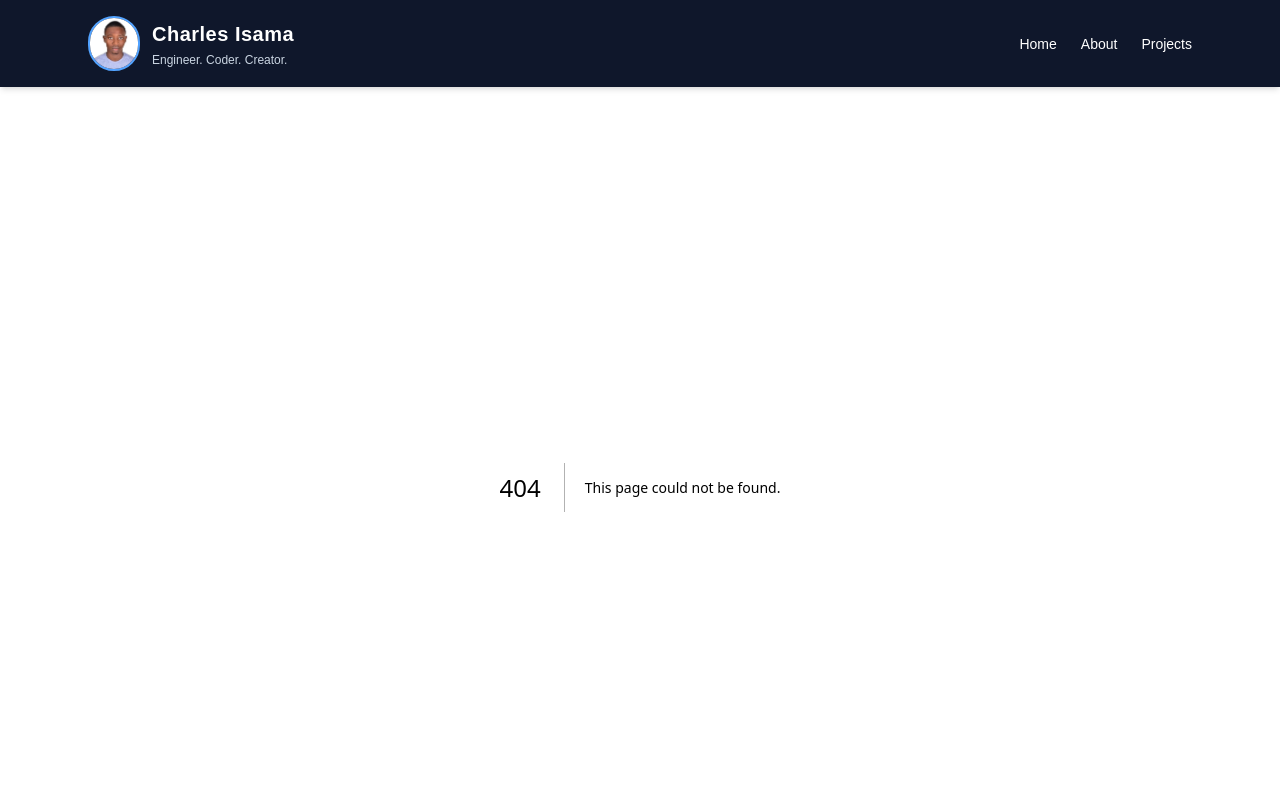
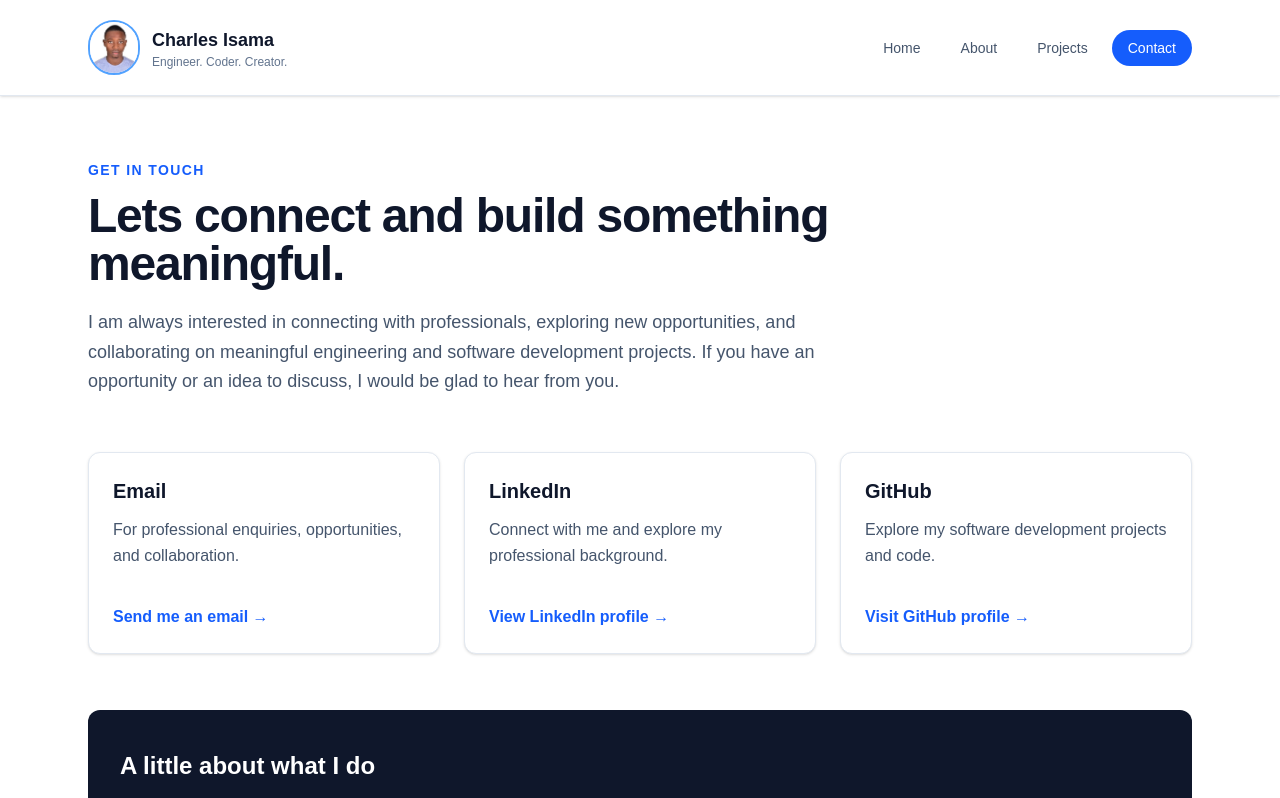
Before and after one commit to charlesisama/wdd430-portfolio, a Next.js app: page /contact in a window 1280 px wide. Before the commit this address had no page. Shown: the top 798 px of the page. Built offline with nearby package versions, Linux system fonts and the light colour scheme.

Commit message:
feat: refactor Header component and add NavLinks; create Contact page with contact methods

```diff
--- /dev/null
+++ b/app/contact/page.tsx
@@ -0,0 +1,88 @@
+import Link from "next/link";
+
+const contactMethods = [
+    {
+        title: "Email",
+        description: "For professional enquiries, opportunities, and collaboration.",
+        value: "Send me an email",
+        href: "mailto:charlesisama@gmail.com",
+    },
+    {
+        title: "LinkedIn",
+        description: "Connect with me and explore my professional background.",
+        value: "View LinkedIn profile",
+        href: "https://www.linkedin.com/in/charles-isama-465b28369",
+    },
+    {
+        title: "GitHub",
+        description: "Explore my software development projects and code.",
+        value: "Visit GitHub profile",
+        href: "https://github.com/charlesisama",
+    },
+];
+
+export default function ContactPage() {
+    return (
+        <main className="mx-auto max-w-6xl px-6 py-16">
+
+            <section className="mb-14 max-w-3xl">
+                <p className="mb-3 text-sm font-semibold uppercase tracking-widest text-blue-600">
+                    Get in touch
+                </p>
+
+                <h1 className="mb-5 text-4xl font-bold tracking-tight text-slate-900 md:text-5xl">
+                  Lets connect and build something meaningful.
+                </h1>
+
+                <p className="text-lg leading-relaxed text-slate-600">
+                    I am always interested in connecting with professionals,
+                    exploring new opportunities, and collaborating on meaningful
+                    engineering and software development projects.
+                    If you have an opportunity or an idea to discuss, I would be glad
+                    to hear from you.
+                </p>
+            </section>
+
+            <section className="grid gap-6 md:grid-cols-3">
+                {contactMethods.map((method) => (
+                    <article
+                        key={method.title}
+                        className="rounded-xl border border-slate-200 bg-white p-6 shadow-sm transition-shadow hover:shadow-md"
+                    >
+                        <h2 className="mb-3 text-xl font-bold text-slate-900">
+                            {method.title}
+                        </h2>
+
+                        <p className="mb-6 min-h-16 leading-relaxed text-slate-600">
+                            {method.description}
+                        </p>
+
+                        <Link
+                            href={method.href}
+                            target={method.href.startsWith("http") ? "_blank" : undefined}
+                            rel={method.href.startsWith("http") ? "noopener noreferrer" : undefined}
+                            className="font-semibold text-blue-600 hover:text-blue-800 hover:underline"
+                        >
+                            {method.value} →
+                        </Link>
+                    </article>
+                ))}
+            </section>
+
+            <section className="mt-14 rounded-xl bg-slate-900 px-8 py-10 text-white">
+                <h2 className="mb-3 text-2xl font-bold">
+                    A little about what I do
+                </h2>
+
+                <p className="max-w-3xl leading-relaxed text-slate-300">
+                    My background combines chemical and polymer engineering with
+                    growing experience in software development. I am interested in
+                    building practical digital solutions, learning modern web
+                    technologies, and applying technical problem-solving to
+                    real-world challenges.
+                </p>
+            </section>
+
+        </main>
+    );
+}
--- a/components/Header.tsx
+++ b/components/Header.tsx
@@ -1,65 +1,35 @@
 import Image from "next/image";
 import Link from "next/link";
+import NavLinks from "./NavLinks";
 
 export default function Header() {
     return (
-        <header className="bg-slate-900 text-white shadow-md">
-            <nav className="max-w-6xl mx-auto px-6 py-4 flex flex-col sm:flex-row justify-between items-center gap-5">
+        <header className="border-b border-slate-200 bg-white shadow-sm">
+            <div className="mx-auto flex max-w-6xl flex-col gap-5 px-6 py-5 md:flex-row md:items-center md:justify-between">
 
-                <div className="flex items-center gap-3">
+                <Link href="/" className="flex items-center gap-3">
                     <Image
                         src="/profile.jpg"
                         alt="Portrait of Charles Isama"
                         width={52}
                         height={52}
                         priority
-                        className="rounded-full object-cover border-2 border-blue-400"
+                        className="rounded-full border-2 border-blue-400 object-cover"
                     />
 
                     <div>
-                        <Link
-                            href="/"
-                            className="text-xl font-bold tracking-wide hover:text-blue-300 transition-colors"
-                        >
+                        <p className="text-lg font-bold text-slate-900">
                             Charles Isama
-                        </Link>
-
-                        <p className="text-xs text-slate-300 mt-1">
+                        </p>
+                        <p className="text-xs text-slate-500">
                             Engineer. Coder. Creator.
                         </p>
                     </div>
-                </div>
+                </Link>
 
-                <ul className="flex flex-wrap justify-center items-center gap-6 text-sm font-medium">
-                    <li>
-                        <Link
-                            href="/"
-                            className="hover:text-blue-300 transition-colors"
-                        >
-                            Home
-                        </Link>
-                    </li>
+                <NavLinks />
 
-                    <li>
-                        <Link
-                            href="/about"
-                            className="hover:text-blue-300 transition-colors"
-                        >
-                            About
-                        </Link>
-                    </li>
-
-                    <li>
-                        <Link
-                            href="/projects"
-                            className="hover:text-blue-300 transition-colors"
-                        >
-                            Projects
-                        </Link>
-                    </li>
-                </ul>
-
-            </nav>
+            </div>
         </header>
     );
 }
--- /dev/null
+++ b/components/NavLinks.tsx
@@ -0,0 +1,39 @@
+"use client";
+
+import Link from "next/link";
+import { usePathname } from "next/navigation";
+
+const links = [
+    { name: "Home", href: "/" },
+    { name: "About", href: "/about" },
+    { name: "Projects", href: "/projects" },
+    { name: "Contact", href: "/contact" },
+];
+
+export default function NavLinks() {
+    const pathname = usePathname();
+
+    return (
+        <nav aria-label="Primary navigation" className="flex flex-wrap items-center gap-2">
+            {links.map((link) => {
+                const isActive =
+                    pathname === link.href ||
+                    (link.href !== "/" && pathname.startsWith(`${link.href}/`));
+
+                return (
+                    <Link
+                        key={link.href}
+                        href={link.href}
+                        className={`rounded-full px-4 py-2 text-sm font-medium transition-colors ${isActive
+                            ? "bg-blue-600 text-white"
+                            : "text-slate-600 hover:bg-blue-50 hover:text-blue-700"
+                            }`}
+                        aria-current={isActive ? "page" : undefined}
+                    >
+                        {link.name}
+                    </Link>
+                );
+            })}
+        </nav>
+    );
+}
```
